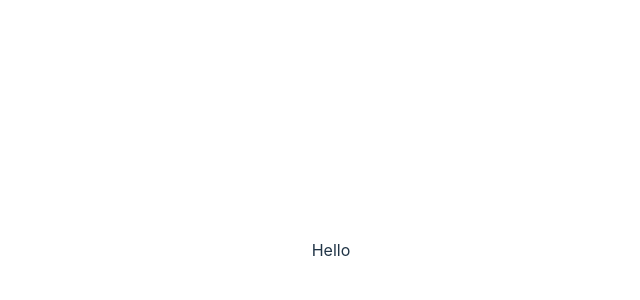
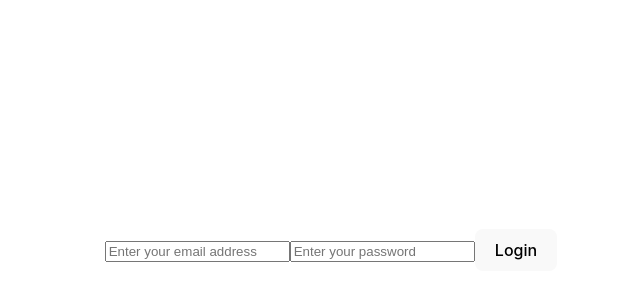
Before and after one commit to lbmartinez2/messaging-app, a React (Vite) app in the folder messaging-app/: page / in a window 1280 px wide. Shown: the part 150-450 px from the top of the page, without its empty margins (309-949 px from the left). Built offline with nearby package versions, Linux system fonts and the light colour scheme.

Commit message:
create sign-in

```diff
--- a/messaging-app/src/App.jsx
+++ b/messaging-app/src/App.jsx
@@ -1,12 +1,18 @@
 import { useState } from 'react'
 import './App.css'
+import Login from './pages/Login'
 
 function App() {
   const [count, setCount] = useState(0)
+  async function login() {
+    const results = await fetch("")
 
+
+
+  }
   return (
     <>
-     <div className="container">Hello</div>
+     <Login />
     </>
   )
 }
--- /dev/null
+++ b/messaging-app/src/pages/Login.jsx
@@ -0,0 +1,13 @@
+import React from 'react'
+
+function Login() {
+  return (
+    <form >
+        <input type="email" placeholder="Enter your email address" required />
+        <input type="password" placeholder="Enter your password" required />
+        <button type="submit" >Login</button>
+    </form>
+  )
+}
+
+export default Login
```
Also changed, not shown: messaging-app/src/pages/Signin.jsx (added, +9 -0 lines).
